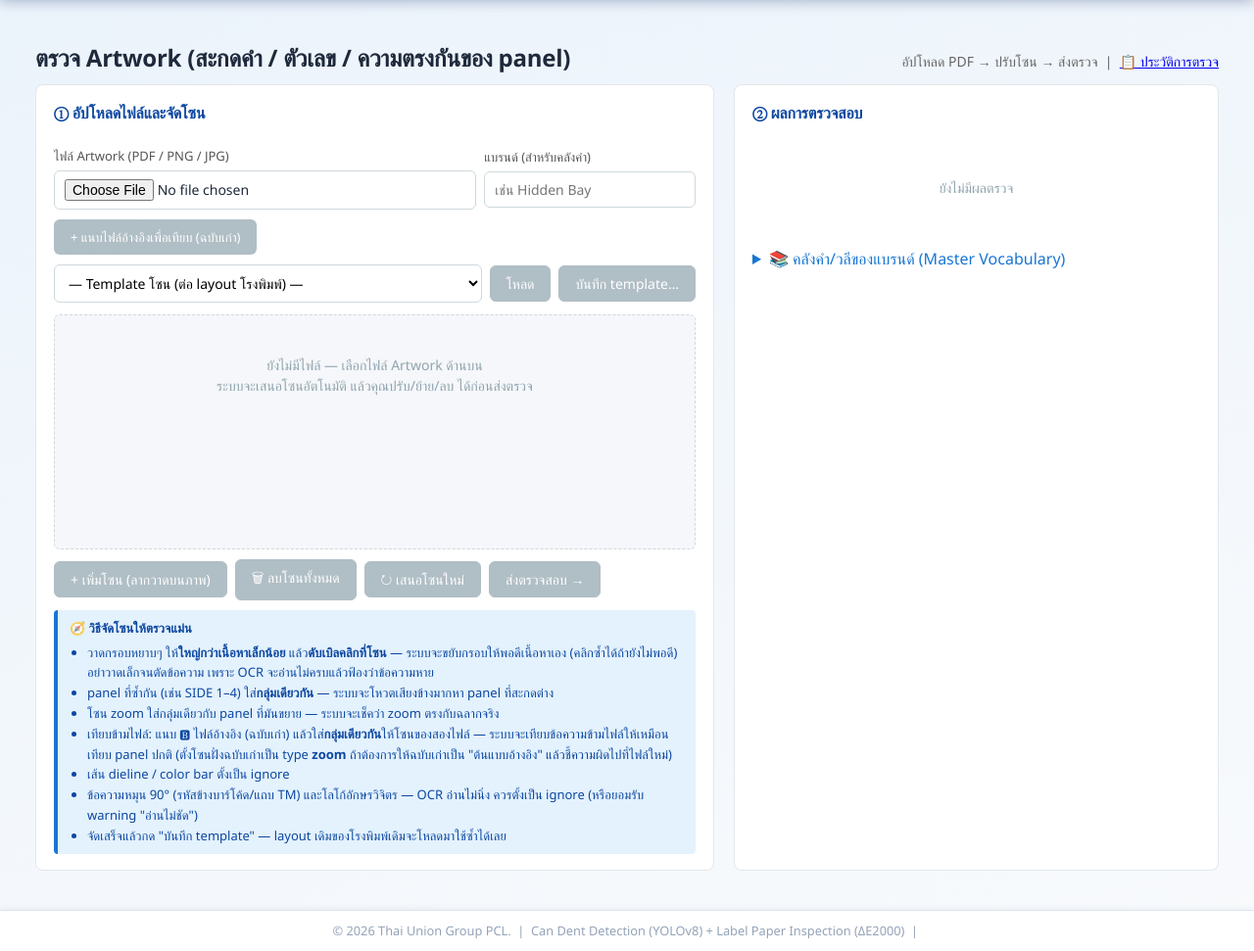
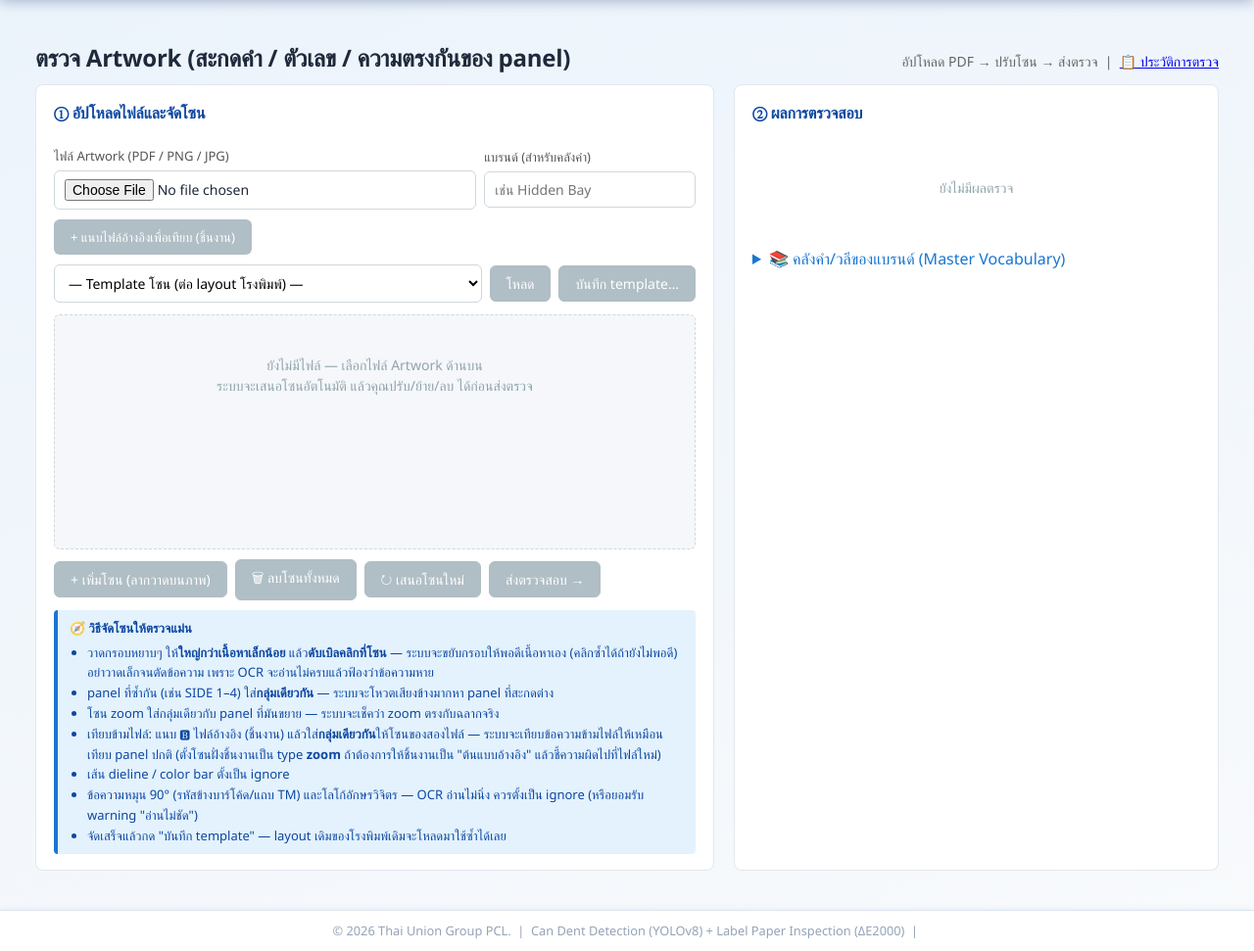
Before and after one commit to iceamonwat09/Digital_Vision2026, a Python web app: template templates/artwork_check.html in a window 1280 px wide. Shown: the part 56-1027 px from the top of the page at 98% size. Run offline with Jinja, Linux system fonts and the light colour scheme; the template is opened without the code that fills it, so the values that code supplies are empty; some web fonts are replaced.

Commit message:
Artwork: rename reference-file UI label "ฉบับเก่า" → "ชิ้นงาน"
Display-only wording change for the cross-file compare reference file:
button, badge, doc tab, hint, tooltip, alerts, the cross-file defect
message and the two attach/lookup error strings. Internal doc "b"
routing, ids and logic are untouched; code comments keep the
"reference file" architecture wording. Bump CONFIG_VERSION so the
cache-busted JS reloads with the new label.

Co-Authored-By: Claude Fable 5 <noreply@anthropic.com>
Claude-Session: https://claude.ai/code/session_016zcszU2VTzythUTNyxExeN

```diff
--- a/artwork_check/checks.py
+++ b/artwork_check/checks.py
@@ -383,7 +383,7 @@ def _pair_cross_doc_extras(gname: str, panels: List[dict],
     for da, db in pairs:
         out.append(_defect(
             "MISMATCH_PANELS", prim["id"],
-            f"กลุ่ม {gname}: ข้อความบนไฟล์หลักไม่ตรงกับไฟล์อ้างอิง (ฉบับเก่า)",
+            f"กลุ่ม {gname}: ข้อความบนไฟล์หลักไม่ตรงกับไฟล์อ้างอิง (ชิ้นงาน)",
             found=da["found"], reference=db["found"],
             ref_zone_ids=[ref["id"]]))
     return out
--- a/artwork_check/pipeline.py
+++ b/artwork_check/pipeline.py
@@ -146,7 +146,7 @@ def _read_all_docs(insp_dir: str, zones_a: List[dict],
             src_b = _find_source(insp_dir, "source_b")
         except FileNotFoundError:
             raise ValueError(
-                "มีโซนของไฟล์อ้างอิง (ฉบับเก่า) แต่ยังไม่ได้แนบไฟล์อ้างอิง — "
+                "มีโซนของไฟล์อ้างอิง (ชิ้นงาน) แต่ยังไม่ได้แนบไฟล์อ้างอิง — "
                 "แนบไฟล์อ้างอิง หรือลบโซนเหล่านั้นก่อนส่งตรวจ")
         results += ocr.read_all_zones(ArtworkDocument(src_b), zones_b)
     return results
@@ -298,4 +298,4 @@ def _find_source(insp_dir: str, base: str = "source") -> str:
             return p
     raise FileNotFoundError("ไม่พบไฟล์ต้นฉบับของการตรวจนี้"
                             if base == "source"
-                            else "ไม่พบไฟล์อ้างอิง (ฉบับเก่า) ของการตรวจนี้")
+                            else "ไม่พบไฟล์อ้างอิง (ชิ้นงาน) ของการตรวจนี้")
--- a/config.py
+++ b/config.py
@@ -9,7 +9,7 @@ import os
 # print it on startup and confirm it is actually executing the new code.
 # NOTE: shown on the navbar badge too — keep it short (<= ~28 chars) or it
 # gets ellipsized there (full value always visible in the footer / hover).
-CONFIG_VERSION = "2026.07.15-aw-ref-compare4"
+CONFIG_VERSION = "2026.07.15-aw-label-chingnan"
 
 # ====================
 # CAMERA CONFIGURATION
--- a/static/js/artwork_check.js
+++ b/static/js/artwork_check.js
@@ -77,7 +77,7 @@
       const previewUrlB = "/api/artwork/" + esc(rep.id) + "/preview_b.png?t=" + ts;
       const overlayUrlB = "/api/artwork/" + esc(rep.id) + "/overlay_b.png?t=" + ts;
       html += imgPairHtml(previewUrlB, overlayUrlB,
-        "🅱 ไฟล์อ้างอิง (ฉบับเก่า)", "🅱 ผลตรวจ — โซนที่พบปัญหา", true);
+        "🅱 ไฟล์อ้างอิง (ชิ้นงาน)", "🅱 ผลตรวจ — โซนที่พบปัญหา", true);
     }
 
     const zoneById = {};
@@ -668,7 +668,7 @@
       const doc = docOfZone(z);
       pd.style.display = "";
       pd.className = "aw-doc-badge " + (doc === "b" ? "doc-b" : "doc-a");
-      pd.textContent = doc === "b" ? "🅱 ฉบับเก่า" : "🅰 ไฟล์หลัก";
+      pd.textContent = doc === "b" ? "🅱 ชิ้นงาน" : "🅰 ไฟล์หลัก";
       const partners = z.group
         ? zones.filter((o) => o.id !== z.id && o.group === z.group &&
                               docOfZone(o) !== doc).map((o) => o.id)
@@ -827,7 +827,7 @@
       const bCount = zones.filter((z) => docOfZone(z) === "b").length;
       if (bCount && !refAttached)
         alert("template นี้มีโซนของ 🅱 ไฟล์อ้างอิง " + bCount + " โซน — " +
-              "แนบไฟล์อ้างอิง (ฉบับเก่า) ก่อนจึงจะเห็น/แก้ไข/ส่งตรวจโซนเหล่านั้นได้");
+              "แนบไฟล์อ้างอิง (ชิ้นงาน) ก่อนจึงจะเห็น/แก้ไข/ส่งตรวจโซนเหล่านั้นได้");
     } catch (e) { alert("โหลด template ไม่สำเร็จ: " + e.message); }
   });
   $("awTemplateSave").addEventListener("click", async () => {
@@ -851,7 +851,7 @@
     if (!zones.length) { alert("ต้องมีอย่างน้อย 1 โซน"); return; }
     // โซนฝั่งไฟล์อ้างอิงค้างอยู่ (เช่นจาก template) แต่ยังไม่ได้แนบไฟล์
     if (!refAttached && zones.some((z) => docOfZone(z) === "b")) {
-      alert("มีโซนของ 🅱 ไฟล์อ้างอิง (ฉบับเก่า) แต่ยังไม่ได้แนบไฟล์อ้างอิง — " +
+      alert("มีโซนของ 🅱 ไฟล์อ้างอิง (ชิ้นงาน) แต่ยังไม่ได้แนบไฟล์อ้างอิง — " +
             "แนบไฟล์ หรือลบโซนเหล่านั้นก่อนส่งตรวจ");
       return;
     }
--- a/templates/artwork_check.html
+++ b/templates/artwork_check.html
@@ -235,12 +235,12 @@
       <!-- cross-file compare: ปุ่ม opt-in → ช่องแนบไฟล์อ้างอิง (ฉบับเก่า) -->
       <div class="aw-row" id="awRefToggleRow">
         <button id="awRefToggle" class="aw-btn aw-btn-ghost" disabled
-                title="แนบไฟล์ที่สอง (เช่นฉบับเก่าที่ approve แล้ว) เพื่อเทียบข้อความข้ามไฟล์">
-          + แนบไฟล์อ้างอิงเพื่อเทียบ (ฉบับเก่า)</button>
+                title="แนบไฟล์ที่สอง (เช่นชิ้นงานที่ approve แล้ว) เพื่อเทียบข้อความข้ามไฟล์">
+          + แนบไฟล์อ้างอิงเพื่อเทียบ (ชิ้นงาน)</button>
       </div>
       <div class="aw-row" id="awRefUploadRow" style="display:none;">
         <div style="flex:2; min-width:200px;">
-          <label class="aw-label"><span class="aw-doc-badge doc-b">🅱 ไฟล์อ้างอิง (ฉบับเก่า)</span>
+          <label class="aw-label"><span class="aw-doc-badge doc-b">🅱 ไฟล์อ้างอิง (ชิ้นงาน)</span>
             — PDF / PNG / JPG</label>
           <input id="awFileB" type="file" accept=".pdf,.png,.jpg,.jpeg" class="aw-input" style="width:100%;">
         </div>
@@ -259,7 +259,7 @@
         <div id="awZoomBar" class="aw-zoom-bar" style="display:none;">
           <span id="awDocTabs" class="aw-doc-tabs" style="display:none;">
             <button type="button" id="awDocTabA" class="aw-doc-tab active-a">🅰 ไฟล์หลัก</button>
-            <button type="button" id="awDocTabB" class="aw-doc-tab">🅱 ฉบับเก่า</button>
+            <button type="button" id="awDocTabB" class="aw-doc-tab">🅱 ชิ้นงาน</button>
           </span>
           <span>🔍 ซูม</span>
           <input id="awZoomRange" type="range" min="30" max="300" value="100"
@@ -308,9 +308,9 @@
           <li>วาดกรอบหยาบๆ ให้<b>ใหญ่กว่าเนื้อหาเล็กน้อย</b> แล้ว<b>ดับเบิลคลิกที่โซน</b> — ระบบจะขยับกรอบให้พอดีเนื้อหาเอง (คลิกซ้ำได้ถ้ายังไม่พอดี) อย่าวาดเล็กจนตัดข้อความ เพราะ OCR จะอ่านไม่ครบแล้วฟ้องว่าข้อความหาย</li>
           <li>panel ที่ซ้ำกัน (เช่น SIDE 1–4) ใส่<b>กลุ่มเดียวกัน</b> — ระบบจะโหวตเสียงข้างมากหา panel ที่สะกดต่าง</li>
           <li>โซน zoom ใส่กลุ่มเดียวกับ panel ที่มันขยาย — ระบบจะเช็คว่า zoom ตรงกับฉลากจริง</li>
-          <li>เทียบข้ามไฟล์: แนบ 🅱 ไฟล์อ้างอิง (ฉบับเก่า) แล้วใส่<b>กลุ่มเดียวกัน</b>ให้โซนของสองไฟล์
+          <li>เทียบข้ามไฟล์: แนบ 🅱 ไฟล์อ้างอิง (ชิ้นงาน) แล้วใส่<b>กลุ่มเดียวกัน</b>ให้โซนของสองไฟล์
               — ระบบจะเทียบข้อความข้ามไฟล์ให้เหมือนเทียบ panel ปกติ
-              (ตั้งโซนฝั่งฉบับเก่าเป็น type <b>zoom</b> ถ้าต้องการให้ฉบับเก่าเป็น "ต้นแบบอ้างอิง"
+              (ตั้งโซนฝั่งชิ้นงานเป็น type <b>zoom</b> ถ้าต้องการให้ชิ้นงานเป็น "ต้นแบบอ้างอิง"
               แล้วชี้ความผิดไปที่ไฟล์ใหม่)</li>
           <li>เส้น dieline / color bar ตั้งเป็น ignore</li>
           <li>ข้อความหมุน 90° (รหัสข้างบาร์โค้ด/แถบ TM) และโลโก้อักษรวิจิตร — OCR อ่านไม่นิ่ง
```
